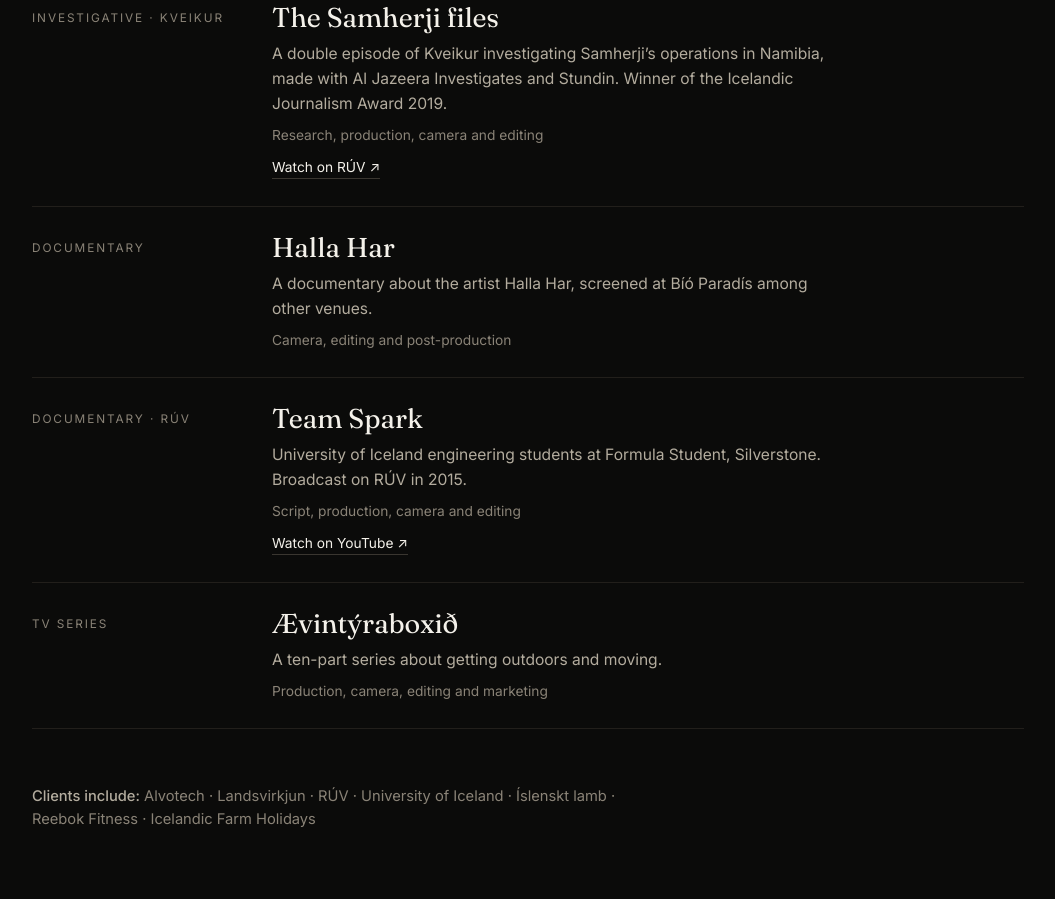
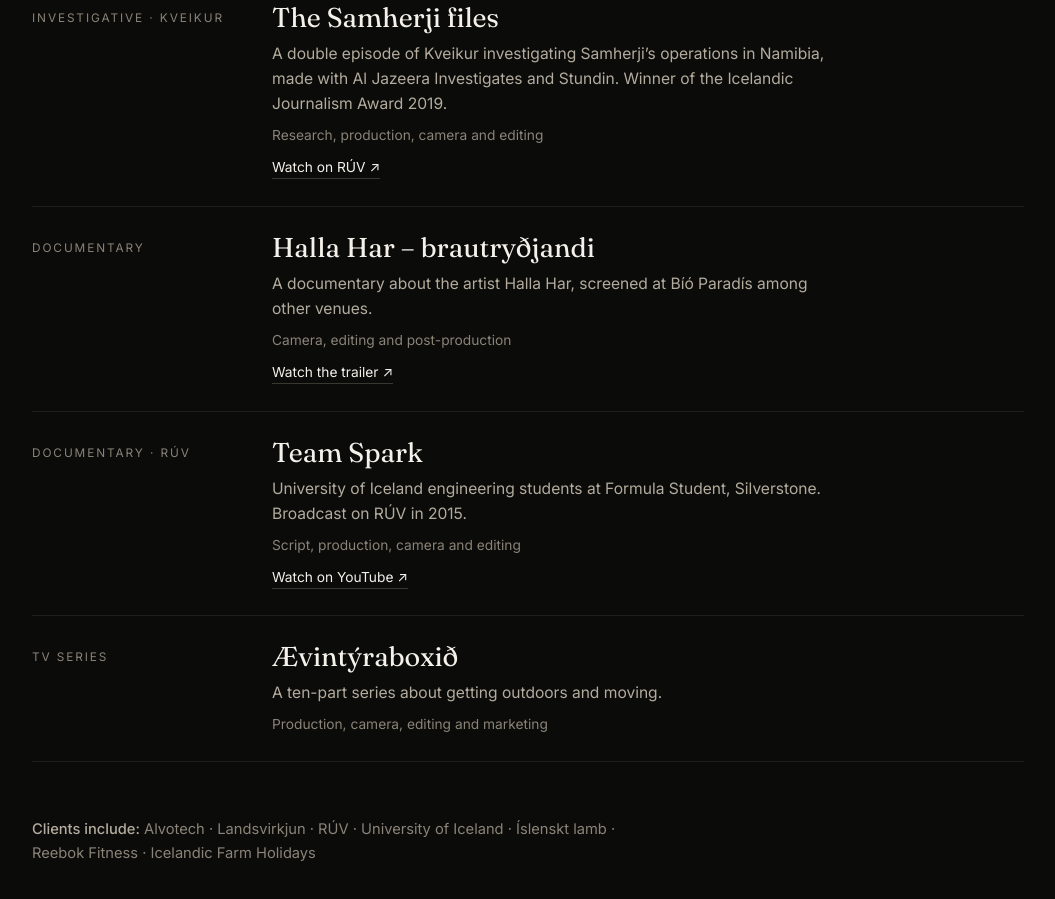
Before and after one commit to Drengsson/Drengsson, a plain HTML site: page en.html in a window 1280 px wide. Shown: the part 2313-3212 px from the top of the page, without its empty margins (112-1167 px from the left). Drawn offline with Linux system fonts and the light colour scheme; a script that the page names is missing.

Commit message:
Link Halla Har trailer

```diff
--- a/en.html
+++ b/en.html
@@ -419,8 +419,9 @@
         <li class="work-item">
           <span class="work-kind">Documentary</span>
           <div>
-            <h3>Halla Har</h3>
+            <h3>Halla Har – brautryðjandi</h3>
             <p>A documentary about the artist Halla Har, screened at Bíó Paradís among other venues.<span class="work-role">Camera, editing and post-production</span></p>
+            <a class="work-link" href="https://www.youtube.com/watch?v=GMrCjQ1HRIU" target="_blank" rel="noopener">Watch the trailer ↗</a>
           </div>
         </li>
         <li class="work-item">
```
Also changed, not shown: index.html (+2 -1 lines).
